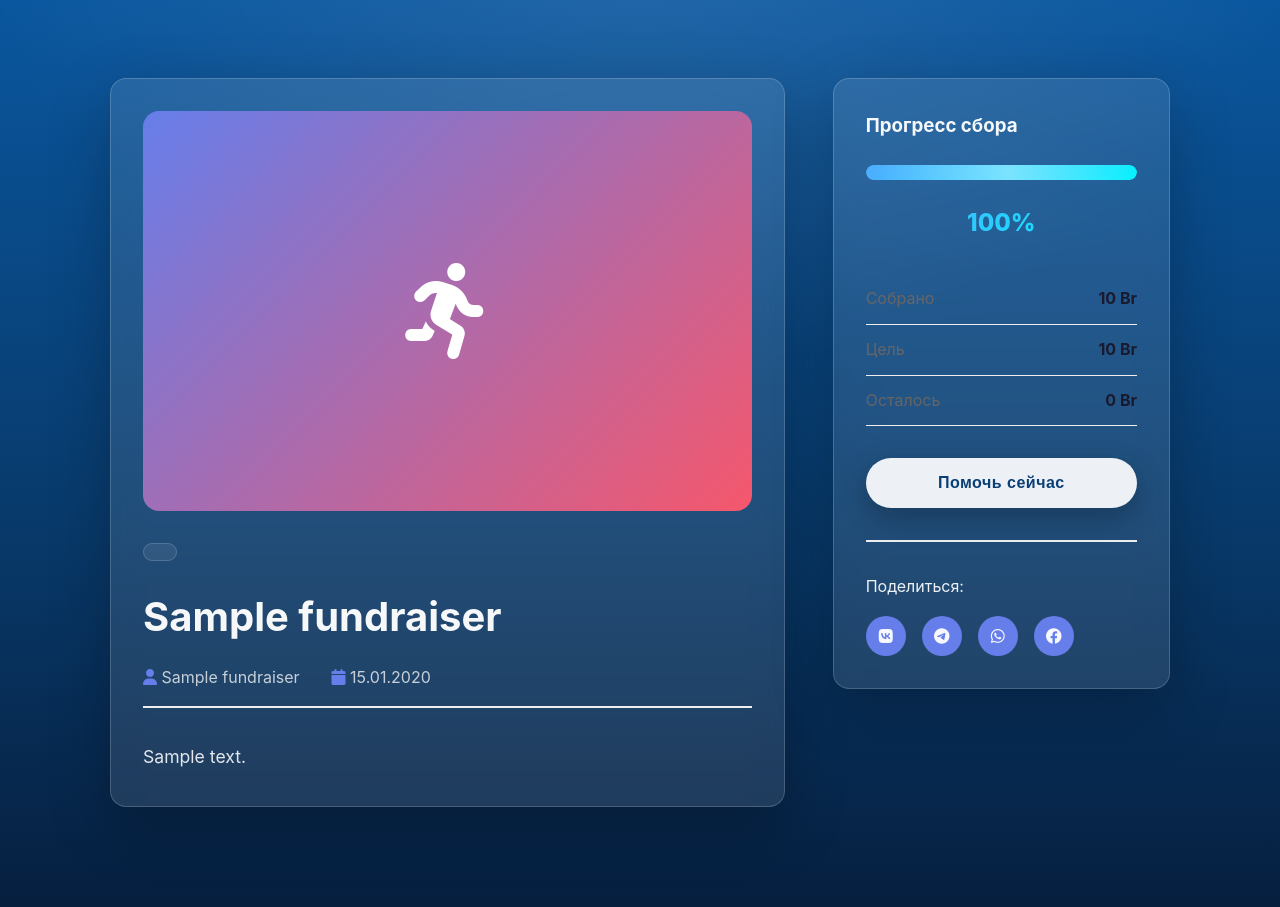
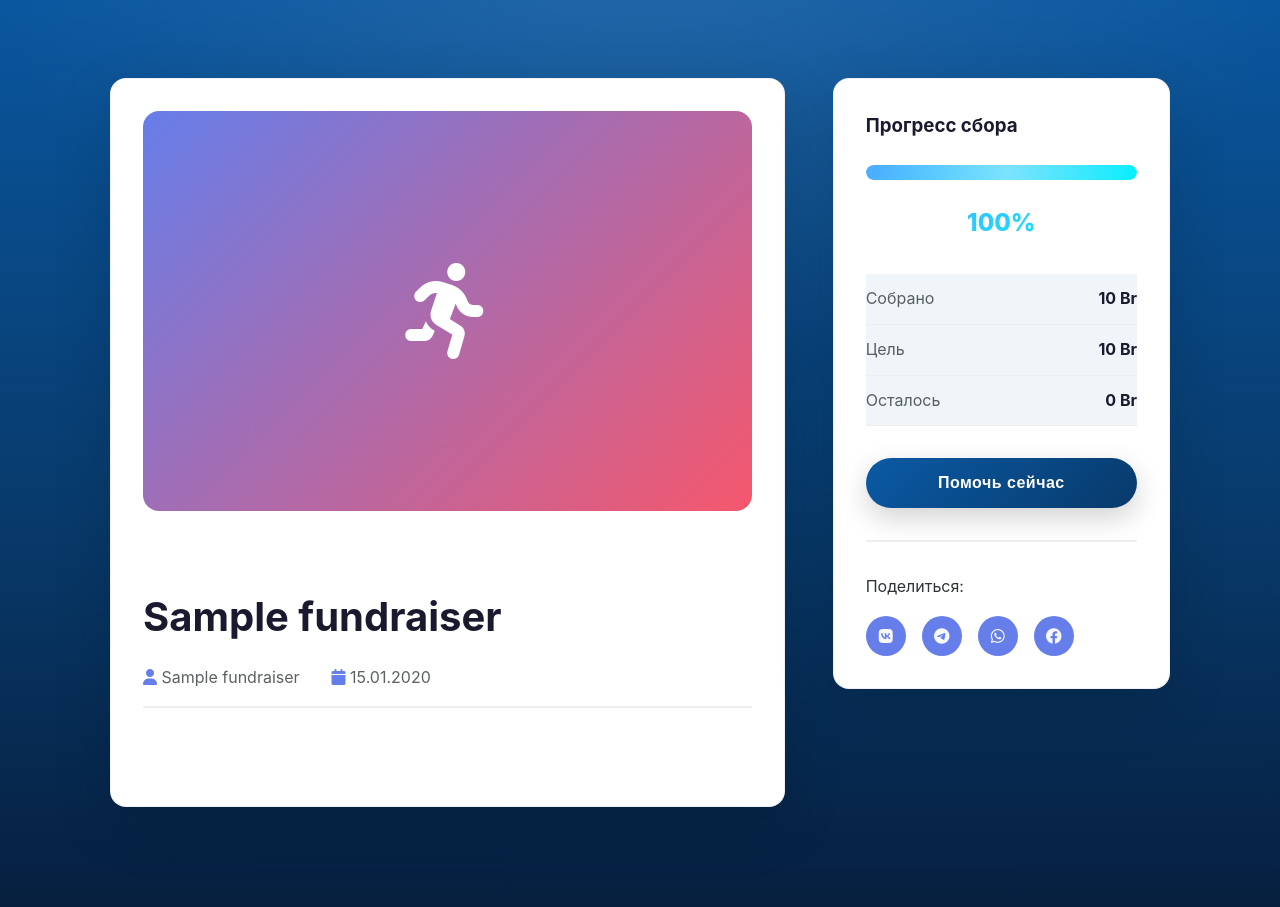
Before and after one commit to patricheg/fond3, a Flask app: page /fundraiser/1 in a window 1280 px wide. Shown: the part 63-970 px from the top of the page. Run offline with Flask 3, Linux system fonts and the light colour scheme; tables that the repository leaves empty hold one stand-in row (values such as "Sample post").

Commit message:
New version: white fundraiser cards
Make fundraiser list and detail pages use white cards in minimal theme for better contrast.

Made-with: Cursor

```diff
--- a/static/css/style.css
+++ b/static/css/style.css
@@ -248,6 +248,59 @@ body.minimal .navbar {
     display: none;
 }
 
+/* ======================
+   MINIMAL THEME: СБОРЫ (белые карточки, без серого)
+   ====================== */
+
+body.minimal .fundraisers-page .card,
+body.minimal .fundraisers-page .empty-state,
+body.minimal .fundraiser-detail-page .detail-main,
+body.minimal .fundraiser-detail-page .sidebar-card,
+body.minimal .fundraiser-detail-page .contact-modal-content {
+    background: #ffffff;
+    color: var(--text-color);
+    border: 1px solid rgba(0, 0, 0, 0.06);
+    backdrop-filter: none;
+    -webkit-backdrop-filter: none;
+    box-shadow: 0 18px 60px rgba(0,0,0,0.14);
+}
+
+body.minimal .fundraisers-page .card-content h3,
+body.minimal .fundraisers-page .card-athlete,
+body.minimal .fundraiser-detail-page h1,
+body.minimal .fundraiser-detail-page .sidebar-card h3 {
+    color: var(--dark-color);
+}
+
+body.minimal .fundraiser-detail-page .detail-meta,
+body.minimal .fundraisers-page .progress-percentage,
+body.minimal .fundraiser-detail-page .funding-label {
+    color: rgba(45, 52, 54, 0.78);
+}
+
+body.minimal .fundraisers-page .card-stats,
+body.minimal .fundraiser-detail-page .funding-stats {
+    background: rgba(10, 90, 165, 0.06);
+}
+
+body.minimal .fundraisers-page .btn-primary,
+body.minimal .fundraiser-detail-page .btn-primary {
+    background: linear-gradient(135deg, #0a5aa5 0%, #083a6b 100%);
+    color: #fff;
+    box-shadow: 0 10px 28px rgba(0,0,0,0.18);
+}
+
+body.minimal .fundraisers-page .btn-outline,
+body.minimal .fundraiser-detail-page .btn-outline {
+    border-color: rgba(10, 90, 165, 0.55);
+    color: #0a5aa5;
+}
+
+body.minimal .fundraisers-page .btn-outline::after,
+body.minimal .fundraiser-detail-page .btn-outline::after {
+    background: rgba(10, 90, 165, 0.10);
+}
+
 /* Современная прокрутка */
 ::-webkit-scrollbar {
     width: 10px;
--- a/templates/fundraiser_detail.html
+++ b/templates/fundraiser_detail.html
@@ -53,7 +53,7 @@
 {% endblock %}
 
 {% block content %}
-<section class="detail-page">
+<section class="detail-page fundraiser-detail-page">
     <div class="container">
         <div class="detail-grid">
             <div class="detail-main">
--- a/templates/fundraisers.html
+++ b/templates/fundraisers.html
@@ -30,7 +30,7 @@
 {% endblock %}
 
 {% block content %}
-<section class="section">
+<section class="section fundraisers-page">
     <div class="container">
         {% if selected_category and categories.get(selected_category) %}
         <div class="category-description" style="background: transparent; border: none; box-shadow: none; padding: 0; margin-bottom: 1.5rem;">
```
